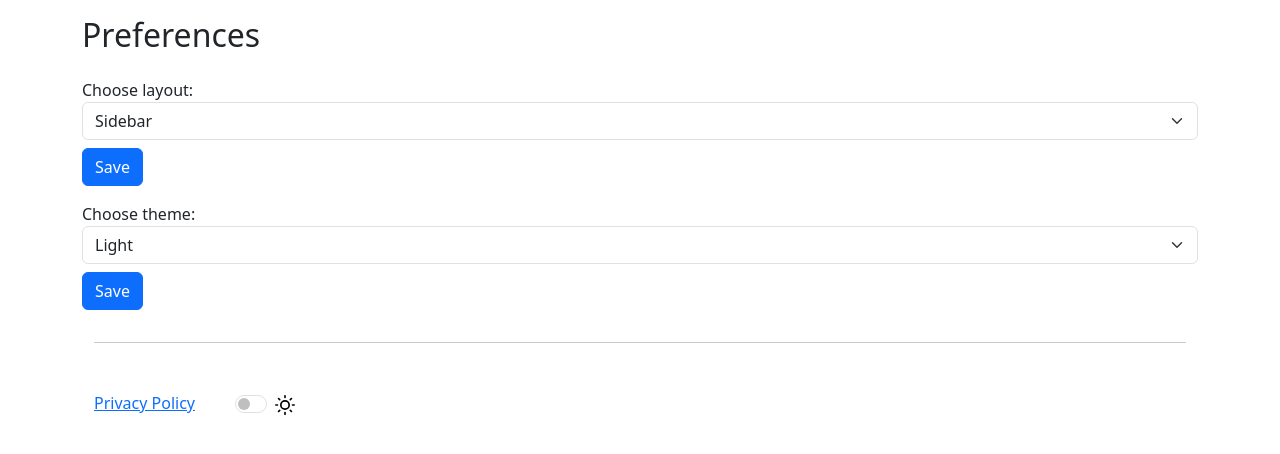
After one commit to TempeHS/2025SE-Roman.L-StudyPlus, a Flask app: template templates/preferences.html in a window 1280 px wide. The commit adds this page. Shown: the top 454 px of the page. Run offline with Flask 3, Linux system fonts and the light colour scheme; the template is opened without the code that fills it, so the values that code supplies are empty; parts of the project's set-up code (start-up, migrations or seed data) failed here and were passed over; some libraries are stand-ins or nearby versions.

Commit message:
added preferences.html, sidebar support

```diff
--- a/static/css/style.css
+++ b/static/css/style.css
@@ -3,17 +3,26 @@
   padding: 0;
   box-sizing: border-box;
 }
-body {
-  opacity: 0;
-  transition: opacity 0.5s ease;
-  background: #fdfdfd;
-  font-family: "Nunito", sans-serif;
-  font-size: 1rem;
-}
+
 
 body.fade-in {
     opacity: 1;
 }
+
+/* Dark mode */
+:root {
+  --main-bg: #fff;
+  --main-text: #222;
+}
+.theme-dark {
+  --main-bg: #181818;
+  --main-text: #f1f1f1;
+}
+body {
+  background: var(--main-bg);
+  color: var(--main-text);
+}
+
 
 /* General Styles */
 .container {
--- a/templates/dashboard.html
+++ b/templates/dashboard.html
@@ -63,7 +63,7 @@
 
 <script src="https://unpkg.com/vis-network@9.1.2/dist/vis-network.min.js"></script>
 
-<!-- Jinga2 code -->
+<!-- Nodes -->
 <script nonce="{{ nonce }}">
     window.todos = [
         {% for todo in todos %}
--- a/templates/layout.html
+++ b/templates/layout.html
@@ -1,12 +1,14 @@
 <!DOCTYPE html>
 <html lang="en">
+
 <head>
     <meta charset="utf-8" />
     <meta name="viewport" content="width=device-width, initial-scale=1" />
     <!--
     <meta http-equiv="Content-Security-Policy"
     content="base-uri 'self'; default-src 'self'; style-src 'self' 'unsafe-inline'; script-src 'self' 'unsafe-inline'; img-src 'self' data:; media-src 'self'; font-src 'self'; connect-src 'self'; object-src 'self'; worker-src 'self'; frame-src 'none'; form-action 'self'; manifest-src 'self'" />
-  --><meta name="csrf-token" content="{{ csrf_token() }}">
+    -->
+    <meta name="csrf-token" content="{{ csrf_token() }}">
     <link rel="stylesheet" type="text/css" href="{{ url_for('static', filename='css/style.css') }}" />
     <title>study plus</title>
     <link rel="manifest" href="{{ url_for('static', filename='manifest.webmanifest') }}" />
@@ -15,24 +17,37 @@
 </head>
 
 <body>
-  {% include "partials/menu.html" %}
+    {% set sidebar_layout = current_user.is_authenticated and current_user.layout == 'sidebar' %}
+    {% if sidebar_layout %}
+    <div class="d-flex">
+        {% include 'partials/sidebar.html' %}
+        <div class="flex-grow-1">
+            {% else %}
+            {% include 'partials/menu.html' %}
+            <div>
+                {% endif %}
                 {% with messages = get_flashed_messages(with_categories=true) %}
                 {% if messages %}
                 {% for category, message in messages %}
-          <div class="alert alert-{{ 'danger' if category == 'error' else 'success' }} alert-dismissible fade show" role="alert">
+                <div class="alert alert-{{ 'danger' if category == 'error' else 'success' }} alert-dismissible fade show"
+                    role="alert">
                     {{ message }}
                     <button type="button" class="btn-close" data-bs-dismiss="alert" aria-label="Close"></button>
                 </div>
                 {% endfor %}
                 {% endif %}
                 {% endwith %}
-  {% block content %}{% endblock %} {% include "partials/footer.html" %}
+                {% block content %}{% endblock %}
+                {% include "partials/footer.html" %}
+            </div>
+            {% if sidebar_layout %}
+        </div>
+        {% endif %}
         <script src="{{ url_for('static', filename='js/bootstrap.bundle.min.js') }}"></script>
         <script src="{{ url_for('static', filename='js/serviceWorker.js') }}"></script>
         <script src="{{ url_for('static', filename='js/app.js') }}"></script>
         <script src="{{ url_for('static', filename='js/theme.js') }}" nonce="{{ g.nonce }}"></script>
-  <script src="{{ url_for('static', filename='js/todo-network.js') }}" nonce="{{ g.nonce }}"></script>
         <script src="{{ url_for('static', filename='js/fadein.js') }}" nonce="{{ nonce }}"></script>
+</body>
 
-</body>
 </html>
--- a/templates/partials/footer.html
+++ b/templates/partials/footer.html
@@ -16,4 +16,5 @@
             </div>
         </div>
     </div>
+
 <script src="{{ url_for('static', filename='js/theme.js') }}" nonce="{{ nonce }}"></script>
--- a/templates/partials/menu.html
+++ b/templates/partials/menu.html
@@ -2,12 +2,9 @@
 <nav class="navbar navbar-expand-lg bg-body-tertiary">
   <div class="container-fluid">
     <a class="navbar-brand d-flex align-items-center" href="/dashboard.html">
-      <img src="{{ url_for('static', filename='images/favicon.png') }}"
-        alt="Icon" width="24" height="24"></a>
-    <button class="navbar-toggler" type="button" data-bs-toggle="collapse"
-      data-bs-target="#navbarSupportedContent"
-      aria-controls="navbarSupportedContent" aria-expanded="false"
-      aria-label="Toggle navigation">
+      <img src="{{ url_for('static', filename='images/favicon.png') }}" alt="Icon" width="24" height="24"></a>
+    <button class="navbar-toggler" type="button" data-bs-toggle="collapse" data-bs-target="#navbarSupportedContent"
+      aria-controls="navbarSupportedContent" aria-expanded="false" aria-label="Toggle navigation">
       <span class="navbar-toggler-icon"></span>
     </button>
     <div class="collapse navbar-collapse" id="navbarSupportedContent">
@@ -15,16 +12,15 @@
         <!-- Home -->
         <li class="nav-item">
           <a class="nav-link active" aria-current="page" href="/index.html"><img
-              src="{{ url_for('static', filename='icons/home.svg') }}"
-              alt="Home" width="24" height="20" class="icon">Home</a>
+              src="{{ url_for('static', filename='icons/home.svg') }}" alt="Home" width="24" height="20"
+              class="icon">Home</a>
         </li>
         <li class="nav-item">
         </li>
         </li>
         <!-- Create Task -->
         <li class="nav-item">
-        <a class="nav-link" href="/form.html"><img
-            src="{{ url_for('static', filename='icons/plus-square.svg') }}"
+          <a class="nav-link" href="/form.html"><img src="{{ url_for('static', filename='icons/plus-square.svg') }}"
               alt="Create" width="24" height="20" class="icon">Create</a>
         </li>
         <li class="nav-item">
@@ -32,35 +28,36 @@
         </li>
         <!-- Profile -->
         <li class="nav-item">
-        <a class="nav-link" href="/profile.html"><img
-            src="{{ url_for('static', filename='icons/user.svg') }}"
+          <a class="nav-link" href="/profile.html"><img src="{{ url_for('static', filename='icons/user.svg') }}"
               alt="Profile" width="24" height="20" class="icon">Profile</a>
         </li>
         <!-- Settings -->
         <li class="nav-item dropdown">
-        <a class="nav-link dropdown-toggle" href="#" role="button"
-          data-bs-toggle="dropdown" aria-expanded="false">
-          <img src="{{ url_for('static', filename='icons/settings.svg') }}"
-            alt="Settings" width="24" height="20" class="icon">Settings</a>
+          <a class="nav-link dropdown-toggle" href="#" role="button" data-bs-toggle="dropdown" aria-expanded="false">
+            <img src="{{ url_for('static', filename='icons/settings.svg') }}" alt="Settings" width="24" height="20"
+              class="icon">Settings</a>
           <!-- Two-step verification -->
           <ul class="dropdown-menu">
             <li><a class="dropdown-item disabled" href="#"><img
-            src="{{ url_for('static', filename='icons/server.svg') }}"
-            alt="2FA" width="24" height="20" class="icon">Two-step verification</a></li>
+                  src="{{ url_for('static', filename='icons/server.svg') }}" alt="2FA" width="24" height="20"
+                  class="icon">Two-step verification</a></li>
             <!-- Download Data -->
-          <li><a class="dropdown-item"
-              href="/download_data?user_id={{ current_user.id }}"><img
-              src="{{ url_for('static', filename='icons/user.svg') }}"
-              alt="DownloadUser" width="24" height="20" class="icon">Download user
+            <li><a class="dropdown-item" href="/download_data?user_id={{ current_user.id }}"><img
+                  src="{{ url_for('static', filename='icons/user.svg') }}" alt="DownloadUser" width="24" height="20"
+                  class="icon">Download user
                 data</a></li>
+            <!-- Preferences -->
+            <li class="nav-item">
+              <a class="nav-link" href="/preferences.html"><img src="{{ url_for('static', filename='icons/user.svg') }}"
+                  alt="Profile" width="24" height="20" class="icon">Preferences</a>
+            </li>
             <!-- Delete User -->
             <li>
               <form action="{{ url_for('auth_user.deleteUser') }}" method="POST" class="deleteUser">
-              <input type="hidden" name="csrf_token"
-                value="{{ csrf_token() }}" />
+                <input type="hidden" name="csrf_token" value="{{ csrf_token() }}" />
                 <button type="submit" class="dropdown-item"><img
-                src="{{ url_for('static', filename='icons/user-minus.svg') }}"
-                alt="DeleteUser" width="24" height="20" class="icon">Delete
+                    src="{{ url_for('static', filename='icons/user-minus.svg') }}" alt="DeleteUser" width="24"
+                    height="20" class="icon">Delete
                   account</button>
               </form>
             </li>
@@ -70,11 +67,10 @@
             <!-- Logout -->
             <li>
               <form action="/logout" method="POST" class="logout">
-              <input type="hidden" name="csrf_token"
-                value="{{ csrf_token() }}" />
+                <input type="hidden" name="csrf_token" value="{{ csrf_token() }}" />
                 <button type="submit" class="dropdown-item text-danger"><img
-                  src="{{ url_for('static', filename='icons/log-out.svg') }}"
-                  alt="Logout" width="24" height="20" class="icon">Logout</button>
+                    src="{{ url_for('static', filename='icons/log-out.svg') }}" alt="Logout" width="24" height="20"
+                    class="icon">Logout</button>
               </form>
             </li>
         </li>
--- /dev/null
+++ b/templates/preferences.html
@@ -0,0 +1,28 @@
+{% extends 'layout.html' %}
+{% block content %}
+<div class="container">
+    <div class="row">
+        <h2>Preferences</h2>
+    </div>
+
+<form method="POST" action="{{ url_for('auth_profile.set_layout') }}">
+    <input type="hidden" name="csrf_token" value="{{ csrf_token() }}" />
+    <label for="layout">Choose layout:</label>
+    <select name="layout" id="layout" class="form-select">
+        <option value="sidebar" {% if current_user.layout == 'sidebar' %}selected{% endif %}>Sidebar</option>
+        <option value="topbar" {% if current_user.layout == 'topbar' %}selected{% endif %}>Topbar</option>
+    </select>
+    <button type="submit" class="btn btn-primary mt-2">Save</button>
+</form>
+
+<form method="POST" action="{{ url_for('auth_profile.set_theme') }}">
+    <input type="hidden" name="csrf_token" value="{{ csrf_token() }}" />
+    <label for="layout">Choose theme:</label>
+    <select name="layout" id="layout" class="form-select">
+        <option value="sidebar" {% if current_user.theme == 'light' %}selected{% endif %}>Light</option>
+        <option value="topbar" {% if current_user.theme == 'dark' %}selected{% endif %}>Dark</option>
+    </select>
+    <button type="submit" class="btn btn-primary mt-2">Save</button>
+</form>
+
+{% endblock %}
--- a/templates/profile.html
+++ b/templates/profile.html
@@ -6,6 +6,7 @@
     </div>
 </div>
 
+<!-- Statistics -->
 <div class="row justify-content-center">
     <div class="col-12 col-md-6 col-lg-6 mb-4 d-flex justify-content-center">
         <canvas id="taskProgressionChart" width="800" height="350"></canvas>
@@ -17,7 +18,7 @@
 
 <script src="https://cdn.jsdelivr.net/npm/chart.js" nonce="{{ nonce }}"></script>
 
-<!-- Jinga2 code -->
+<!-- Pie chart -->
 <script nonce="{{ nonce }}">
     window.completed = {{ completed }};
     window.ongoing = {{ ongoing }};
```
Also changed, not shown: src/auth_routes/profile.py (+22 -17 lines), templates/partials/sidebar.html (added, +81 -0 lines), userManagement.py (+16 -2 lines), .databaseFiles/database.db, .workingdocuments/agile_artifacts.md, .workingdocuments/product_backlog.md, static/icons/arrow-down.svg (added). Lines whose indentation alone changed are shown as unchanged.
